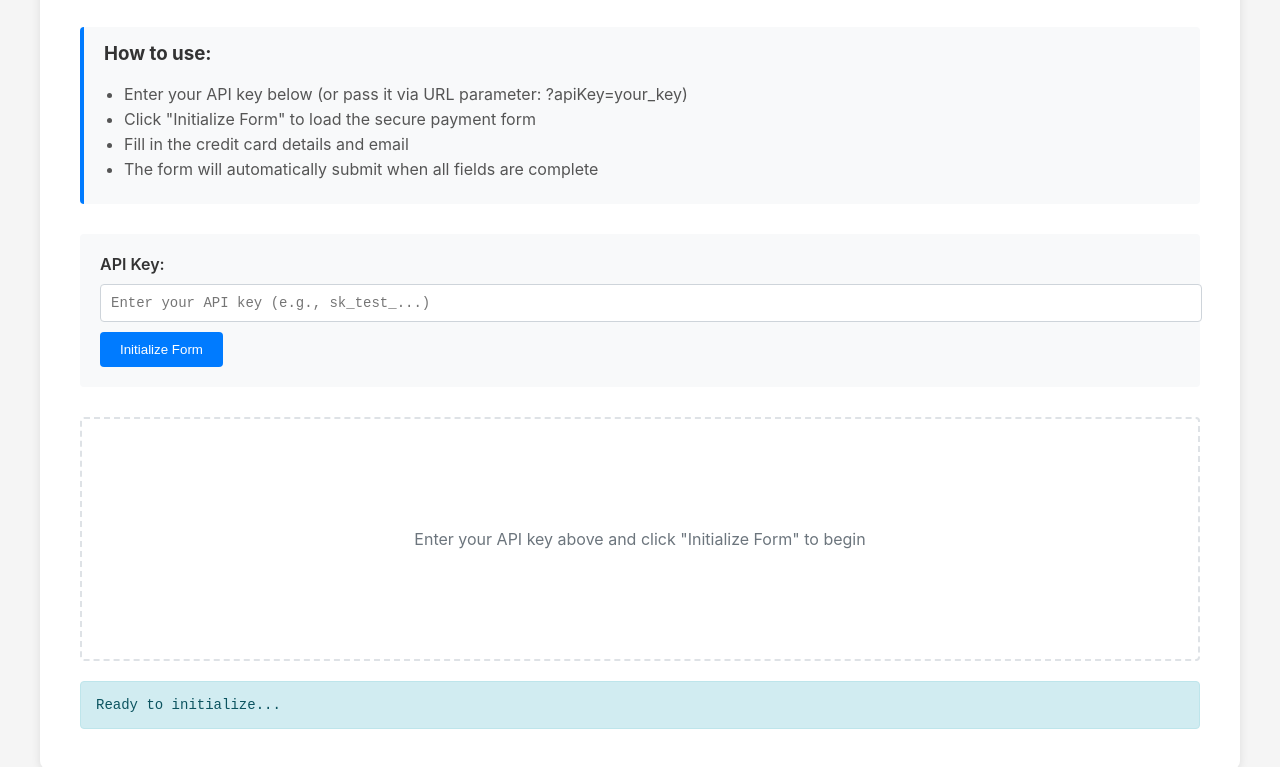
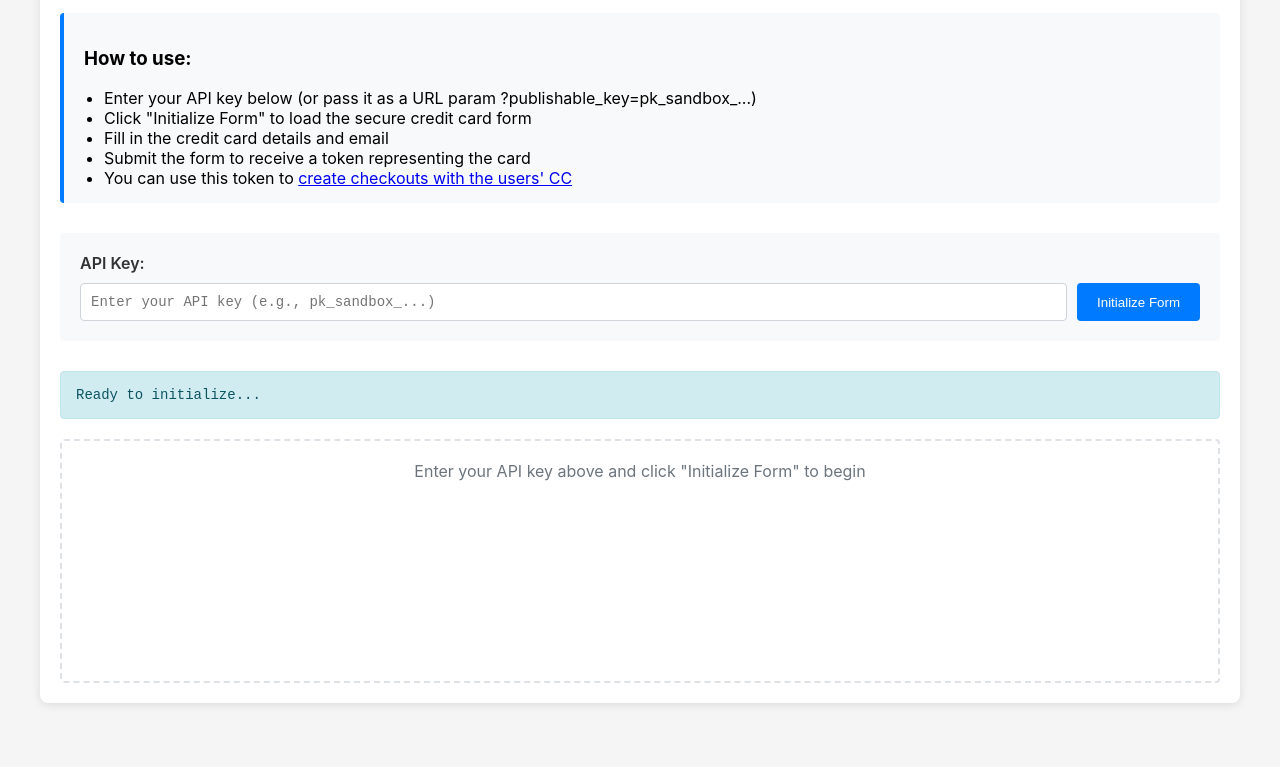
Before and after one commit to Fewsats/simplecheckout-ts, a website built with Vite: page playground/index.html in a window 1280 px wide. Shown: the part 159-926 px from the top of the page. After the commit the page ends 902 px from the top, so only its background shows below. Built offline with nearby package versions, Linux system fonts and the light colour scheme.

Commit message:
playground: styling mostly

```diff
--- a/playground/index.html
+++ b/playground/index.html
@@ -3,7 +3,7 @@
 <head>
     <meta charset="UTF-8">
     <meta name="viewport" content="width=device-width, initial-scale=1.0">
-    <title>SmartCheckout Demo</title>
+    <title>SmartCheckout Playground</title>
     <style>
         body {
             font-family: -apple-system, BlinkMacSystemFont, 'Segoe UI', Roboto, sans-serif;
@@ -14,7 +14,7 @@
         }
         .container {
             background: white;
-            padding: 40px;
+            padding: 20px;
             border-radius: 8px;
             box-shadow: 0 2px 10px rgba(0,0,0,0.1);
             margin-bottom: 20px;
@@ -22,7 +22,6 @@
         h1 {
             color: #333;
             text-align: center;
-            margin-bottom: 10px;
         }
         .subtitle {
             text-align: center;
@@ -36,17 +35,13 @@
             margin-bottom: 30px;
             border-radius: 4px;
         }
-        .instructions h3 {
-            margin-top: 0;
-            color: #333;
+        .instructions summary {
+            cursor: pointer;
+            font-weight: 600;
         }
         .instructions ul {
-            margin: 10px 0;
+            margin: 10px 0 0 0;
             padding-left: 20px;
-        }
-        .instructions li {
-            margin-bottom: 5px;
-            color: #555;
         }
         .api-key-section {
             margin-bottom: 30px;
@@ -60,8 +55,12 @@
             font-weight: 600;
             color: #333;
         }
+        .api-key-row {
+            display: flex;
+            gap: 10px;
+        }
         .api-key-input {
-            width: 100%;
+            flex: 1;
             padding: 10px;
             border: 1px solid #ced4da;
             border-radius: 4px;
@@ -80,7 +79,6 @@
             padding: 10px 20px;
             border-radius: 4px;
             cursor: pointer;
-            margin-top: 10px;
             font-weight: 500;
         }
         .init-button:hover {
@@ -90,17 +88,16 @@
             background-color: #6c757d;
             cursor: not-allowed;
         }
-        .form-container {
+        #checkout-container {
             margin-top: 20px;
             min-height: 200px;
             border: 2px dashed #dee2e6;
             border-radius: 4px;
             padding: 20px;
-            display: flex;
             align-items: center;
             justify-content: center;
         }
-        .form-container.active {
+        #checkout-container.active {
             border: none;
             padding: 0;
         }
@@ -132,49 +129,48 @@
             color: #0c5460;
             border: 1px solid #bee5eb;
         }
-
-        /* Override the narrow form width */
-        #checkout-container .container {
-            max-width: 100% !important;
-            padding: 32px !important;
-        }
     </style>
 </head>
 <body>
     <div class="container">
-        <h1>SmartCheckout Demo</h1>
+        <h1>SmartCheckout Playground</h1>
         <p class="subtitle">Test the SmartCheckout credit card tokenization flow</p>
 
         <div class="instructions">
             <h3>How to use:</h3>
             <ul>
-                <li>Enter your API key below (or pass it via URL parameter: ?apiKey=your_key)</li>
-                <li>Click "Initialize Form" to load the secure payment form</li>
+                <li>Enter your API key below (or pass it as a URL param ?publishable_key=pk_sandbox_...)</li>
+                <li>Click "Initialize Form" to load the secure credit card form</li>
                 <li>Fill in the credit card details and email</li>
-                <li>The form will automatically submit when all fields are complete</li>
+                <li>Submit the form to receive a token representing the card</li>
+                <li>You can use this token to <a href="https://docs.smartcheckout.dev/intro">create checkouts with the users' CC</a></li>
             </ul>
         </div>
 
         <div class="api-key-section">
             <label for="api-key">API Key:</label>
+            <div class="api-key-row">
                 <input
                     type="text"
                     id="api-key"
                     class="api-key-input"
-                placeholder="Enter your API key (e.g., sk_test_...)"
+                    placeholder="Enter your API key (e.g., pk_sandbox_...)"
                 />
                 <button id="init-btn" class="init-button">Initialize Form</button>
-        </div>
-
-        <div class="form-container" id="checkout-container">
-            <div class="placeholder-text">
-                Enter your API key above and click "Initialize Form" to begin
             </div>
         </div>
 
         <div id="status" class="status info">
             Ready to initialize...
         </div>
+
+        <div id="checkout-container">
+            <div class="placeholder-text">
+                Enter your API key above and click "Initialize Form" to begin
+            </div>
+        </div>
+
+
     </div>
 
     <script type="module">
@@ -228,7 +224,7 @@
         // Check URL parameters on load
         window.addEventListener('DOMContentLoaded', () => {
             const urlParams = new URLSearchParams(window.location.search);
-            const urlApiKey = urlParams.get('apiKey');
+            const urlApiKey = urlParams.get('publishable_key');
 
             if (urlApiKey) {
                 apiKeyInput.value = urlApiKey;
```
Lines whose indentation alone changed are shown as unchanged.
